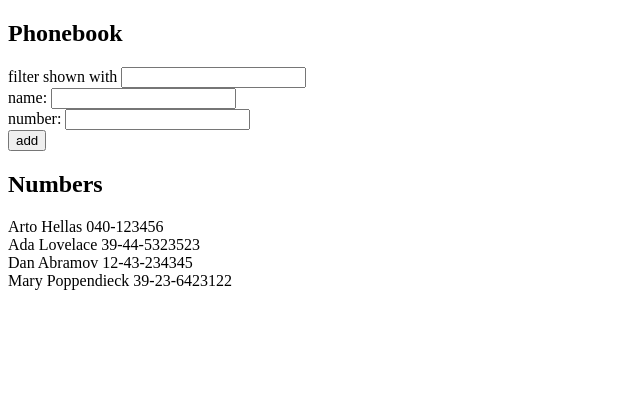
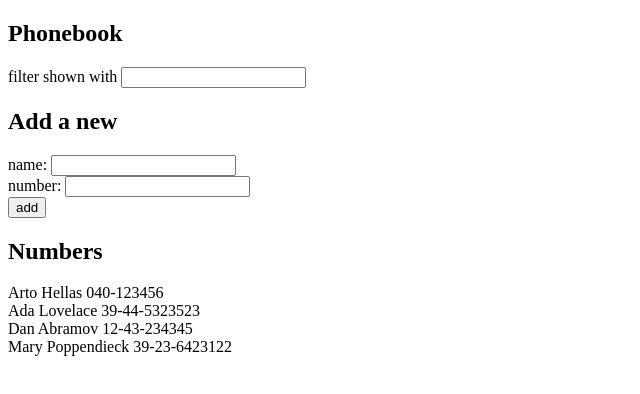
Before and after one commit to fedefagundez/fullstackcourse-university-helsinki, a React (Vite) app in the folder part2/phonebook/: page / in a window 1280 px wide. Shown: the top 394 px of the page, without its empty margins (0-640 px from the left). Built offline with nearby package versions, Linux system fonts and the light colour scheme.

Commit message:
Exercise 2.9 final

```diff
--- a/part2/phonebook/src/App.jsx
+++ b/part2/phonebook/src/App.jsx
@@ -10,11 +10,17 @@ const App = () => {
   const [newName, setNewName] = useState("");
   const [newNumber, setNewNumber] = useState("");
   const [newFilter, setNewFilter] = useState("");
+  const [showAll, setShowAll] = useState(true);
 
   const handleNameChange = (event) => setNewName(event.target.value);
   const handleNumberChange = (event) => setNewNumber(event.target.value);
   const handleFilterChange = (event) => {
     setNewFilter(event.target.value);
+    if (newFilter === "") {
+      setShowAll(true);
+    } else {
+      setShowAll(false);
+    }
   };
 
   const addName = (event) => {
@@ -35,14 +41,23 @@ const App = () => {
     setNewNumber("");
   };
 
+  const personsToShow = showAll
+    ? persons
+    : persons.filter((person) => {
+        const regexFilter = new RegExp(newFilter.toLowerCase());
+        const nameLowerCase = person.name.toLowerCase();
+        return regexFilter.test(nameLowerCase);
+      });
+
   return (
     <div>
       <h2>Phonebook</h2>
+      <div>
+        filter shown with{" "}
+        <input value={newFilter} onChange={handleFilterChange} />
+      </div>
+      <h2>Add a new</h2>
       <form onSubmit={addName}>
-        <div>
-          filter shown with{" "}
-          <input value={newFilter} onChange={handleFilterChange} />
-        </div>
         <div>
           name: <input value={newName} onChange={handleNameChange} />
         </div>
@@ -54,7 +69,7 @@ const App = () => {
         </div>
       </form>
       <h2>Numbers</h2>
-      {persons.map((person) => (
+      {personsToShow.map((person) => (
         <React.Fragment key={person.id}>
           {person.name} {person.number}
           <br />
```
